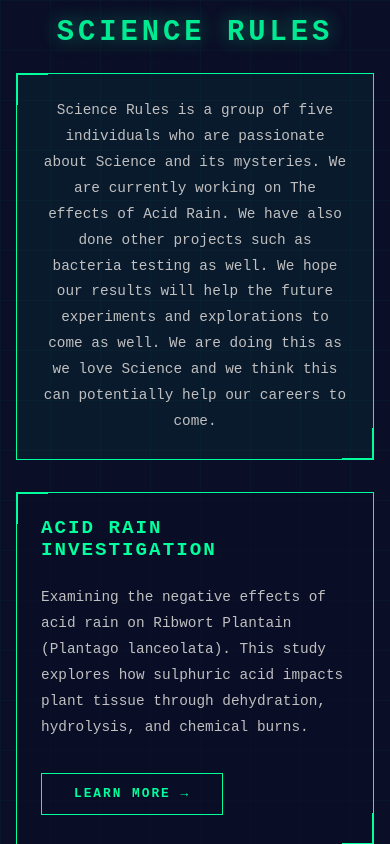
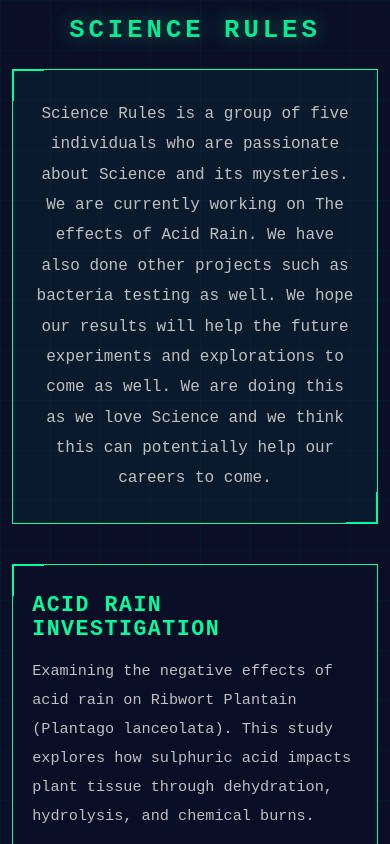
Before and after one commit to Abiel0/Science, a plain HTML site: page index.html in a window 390 px wide. Shown: the top 844 px of the page. Drawn offline with Linux system fonts and the light colour scheme.

Commit message:
Update media queries and project links in index.html

```diff
--- a/index.html
+++ b/index.html
@@ -199,56 +199,136 @@
             }
         }
 
+        @media (max-width: 1024px) {
+            .logo {
+                font-size: 3rem;
+                letter-spacing: 8px;
+            }
+
+            .about-section p {
+                font-size: 1.05rem;
+            }
+
+            .project-card h2 {
+                font-size: 1.7rem;
+            }
+
+            .project-card p {
+                font-size: 1rem;
+            }
+        }
+
         @media (max-width: 768px) {
+            body {
+                padding: 1.5rem 1rem;
+            }
+
             .logo {
-                font-size: 2.5rem;
+                font-size: 2.2rem;
                 letter-spacing: 6px;
+                margin-bottom: 2rem;
             }
 
             .about-section {
-                padding: 2rem;
+                padding: 2rem 1.5rem;
+                margin-bottom: 3rem;
             }
 
             .about-section p {
-                font-size: 1rem;
+                font-size: 1.05rem;
+                line-height: 2;
             }
 
             .project-card {
-                padding: 2rem;
+                padding: 2rem 1.5rem;
             }
 
             .project-card h2 {
-                font-size: 1.5rem;
+                font-size: 1.6rem;
                 letter-spacing: 2px;
+                margin-bottom: 1.2rem;
+            }
+
+            .project-card p {
+                font-size: 1rem;
+                line-height: 2;
+                margin-bottom: 1.8rem;
             }
 
             .projects-grid {
                 gap: 1.5rem;
             }
+
+            .learn-more-btn {
+                padding: 1rem 2rem;
+                font-size: 0.9rem;
+            }
         }
 
         @media (max-width: 480px) {
             body {
-                padding: 1rem;
+                padding: 1rem 0.75rem;
             }
 
             .logo {
-                font-size: 1.8rem;
+                font-size: 1.6rem;
                 letter-spacing: 4px;
                 margin-bottom: 1.5rem;
             }
 
             .about-section {
-                padding: 1.5rem;
-                margin-bottom: 2rem;
+                padding: 1.8rem 1.2rem;
+                margin-bottom: 2.5rem;
             }
 
             .about-section p {
-                font-size: 0.9rem;
+                font-size: 1rem;
+                line-height: 1.9;
             }
 
             .project-card {
-                padding: 1.5rem;
+                padding: 1.8rem 1.2rem;
+            }
+
+            .project-card h2 {
+                font-size: 1.35rem;
+                letter-spacing: 1.5px;
+                margin-bottom: 1rem;
+            }
+
+            .project-card p {
+                font-size: 0.95rem;
+                line-height: 1.9;
+                margin-bottom: 1.5rem;
+            }
+
+            .learn-more-btn {
+                padding: 0.9rem 1.8rem;
+                font-size: 0.85rem;
+                letter-spacing: 1.5px;
+            }
+
+            .projects-grid {
+                gap: 1.2rem;
+            }
+        }
+
+        @media (max-width: 360px) {
+            .logo {
+                font-size: 1.4rem;
+                letter-spacing: 3px;
+            }
+
+            .about-section {
+                padding: 1.5rem 1rem;
+            }
+
+            .about-section p {
+                font-size: 0.95rem;
+            }
+
+            .project-card {
+                padding: 1.5rem 1rem;
             }
 
             .project-card h2 {
@@ -260,7 +340,7 @@
             }
 
             .learn-more-btn {
-                padding: 0.8rem 2rem;
+                padding: 0.85rem 1.5rem;
                 font-size: 0.8rem;
             }
         }
@@ -280,13 +360,13 @@
             <div class="project-card">
                 <h2>Acid Rain Investigation</h2>
                 <p>Examining the negative effects of acid rain on Ribwort Plantain (Plantago lanceolata). This study explores how sulphuric acid impacts plant tissue through dehydration, hydrolysis, and chemical burns.</p>
-                <a href="Acid_rain" class="learn-more-btn">Learn More →</a>
+                <a href="/Acid_rain" class="learn-more-btn">Learn More →</a>
             </div>
 
             <div class="project-card">
                 <h2>Breaking the 5 Second Rule</h2>
                 <p>Testing whether food dropped on the floor is safe to eat within 5 seconds. Our investigation measures bacterial contamination over time to determine if this common practice poses health risks.</p>
-                <a href="Five_second" class="learn-more-btn">Learn More →</a>
+                <a href="/Five_second" class="learn-more-btn">Learn More →</a>
             </div>
         </div>
     </div>
```
